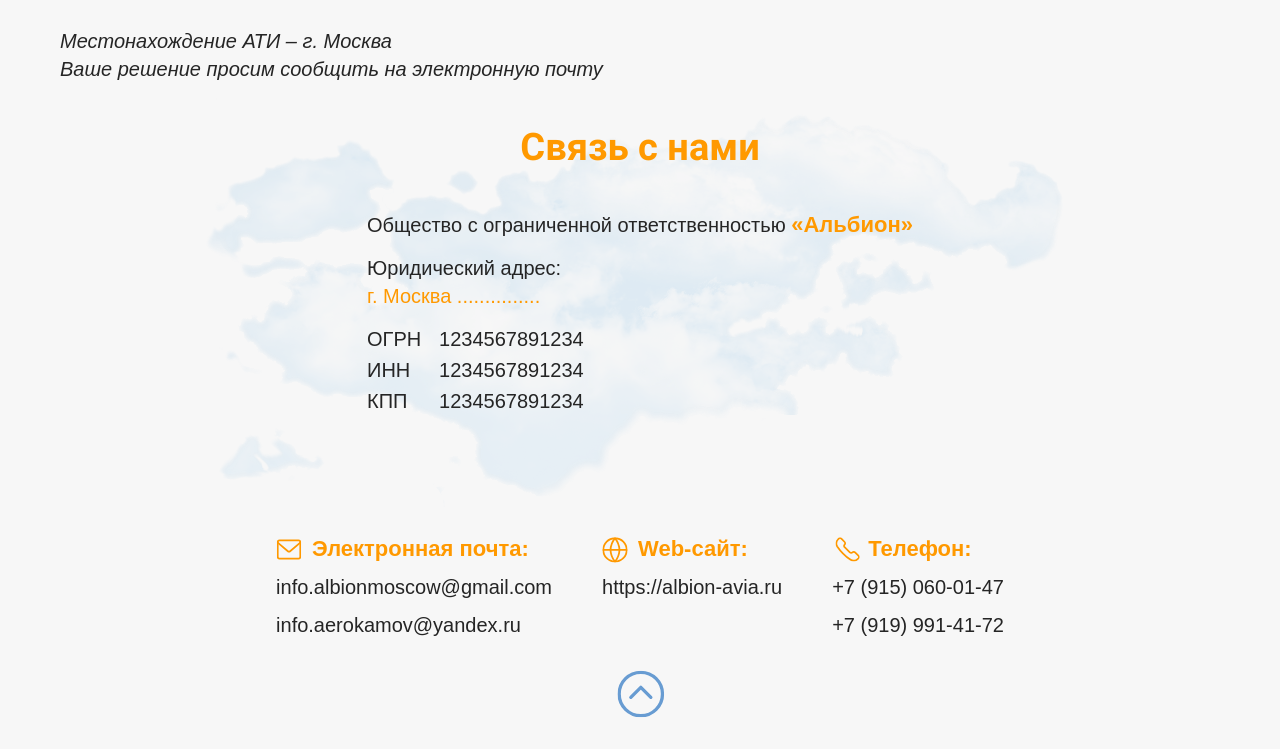
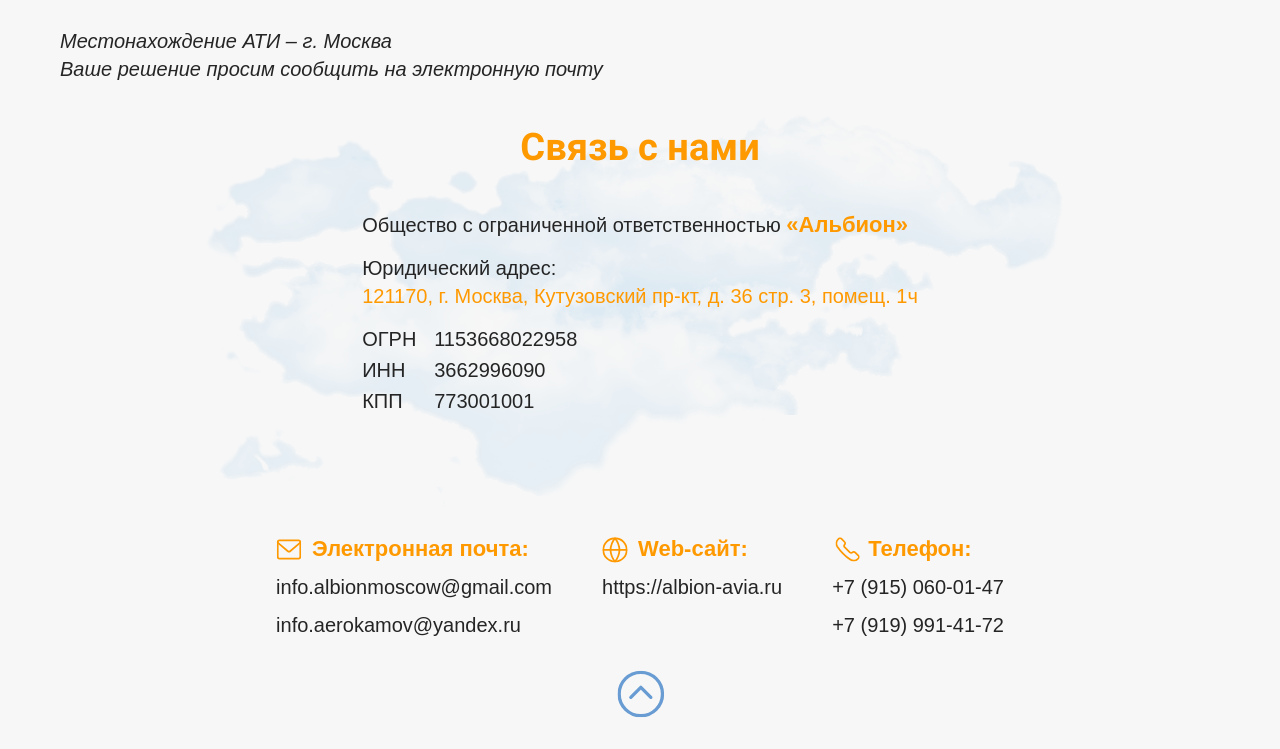
Before and after one commit to kn1xoh/albion-avia, a plain HTML site: page index.html in a window 1280 px wide. Shown: the part 2049-2798 px from the top of the page. Drawn offline with Linux system fonts and the light colour scheme.

Commit message:
add information about organization

```diff
--- a/index.html
+++ b/index.html
@@ -213,15 +213,15 @@
           <p class="footer__text">Общество с ограниченной ответственностью <span class="footer__text-span footer__text-span_name">«Альбион»</span></p>
           <p class="footer__text">
             Юридический адрес:<br />
-            <span class="footer__text-span">г. Москва ...............</span>
+            <span class="footer__text-span">121170, г. Москва, Кутузовский пр-кт, д. 36 стр. 3, помещ. 1ч</span>
           </p>
           <div class="footer__inn">
             <div>ОГРН</div>
-            <div>1234567891234</div>
+            <div>1153668022958</div>
             <div>ИНН</div>
-            <div>1234567891234</div>
+            <div>3662996090</div>
             <div>КПП</div>
-            <div>1234567891234</div>
+            <div>773001001</div>
           </div>
         </div>
 
```
